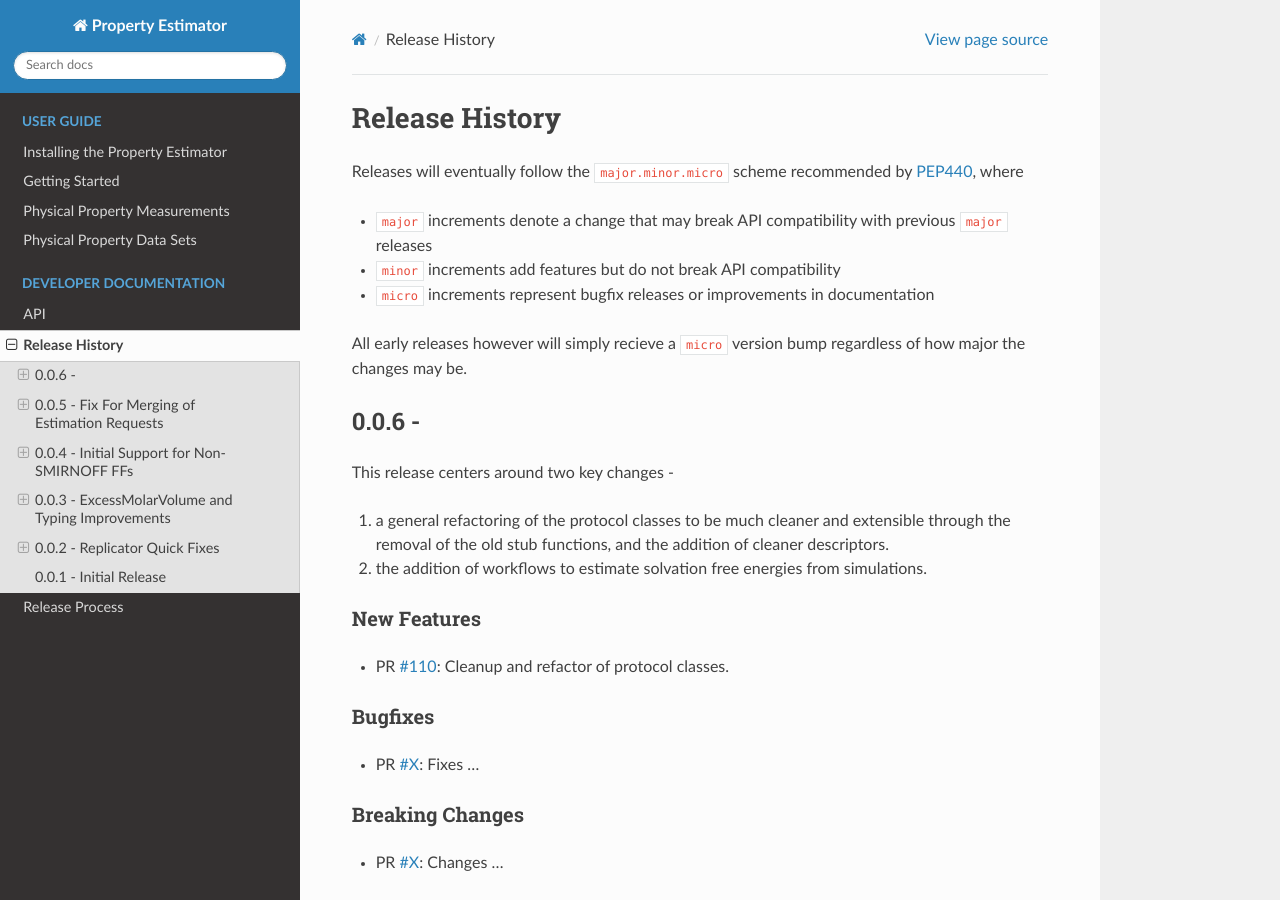
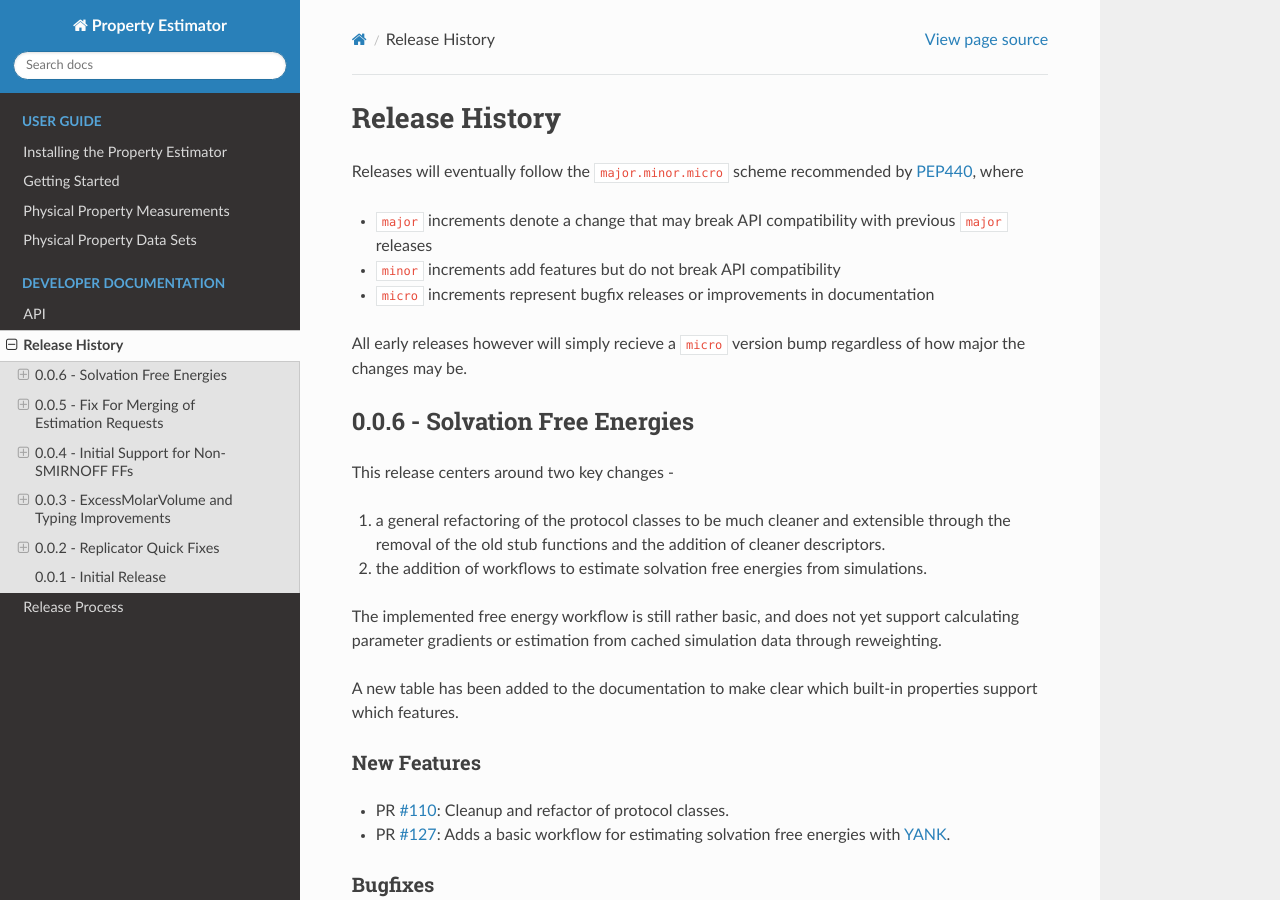
Before and after one commit to openforcefield/openff-evaluator, a Sphinx documentation site: the page built from docs/releasehistory.rst, in a window 1280 px wide and 900 px high. Built offline with Sphinx 7.4.7 and the Read the Docs theme 2.0.0, drawn with Linux system fonts in a browser that asks for light colours; some of the changed text lies outside the part shown.

Commit message:
Update releasehistory.rst

```diff
--- a/docs/releasehistory.rst
+++ b/docs/releasehistory.rst
@@ -11,23 +11,28 @@ Releases will eventually follow the ``major.minor.micro`` scheme recommended by
 All early releases however will simply recieve a ``micro`` version bump regardless of
 how major the changes may be.
 
-0.0.6 -
---------------------------------------------
+0.0.6 - Solvation Free Energies
+-------------------------------
 
 This release centers around two key changes -
 
-i) a general refactoring of the protocol classes to be much cleaner and extensible through the removal of the old stub functions, and the addition of cleaner descriptors.
+i) a general refactoring of the protocol classes to be much cleaner and extensible through the removal of the old stub functions and the addition of cleaner descriptors.
 ii) the addition of workflows to estimate solvation free energies from simulations.
+
+The implemented free energy workflow is still rather basic, and does not yet support calculating parameter gradients or estimation from cached simulation data through reweighting.
+
+A new table has been added to the documentation to make clear which built-in properties support which features.
 
 New Features
 """"""""""""
 
 * PR `#110 <https://github.com/openforcefield/propertyestimator/pull/110>`_: Cleanup and refactor of protocol classes.
+* PR `#127 <https://github.com/openforcefield/propertyestimator/pull/127>`_: Adds a basic workflow for estimating solvation free energies with `YANK <http://getyank.org/latest/>`_.
 
 Bugfixes
 """"""""
 
-* PR `#X <https://github.com/openforcefield/propertyestimator/pull/X>`_: Fixes ...
+* PR `#128 <https://github.com/openforcefield/propertyestimator/pull/128>`_: Removed the defunct dask backend `processes` kwarg.
 
 Breaking Changes
 """"""""""""""""
```
